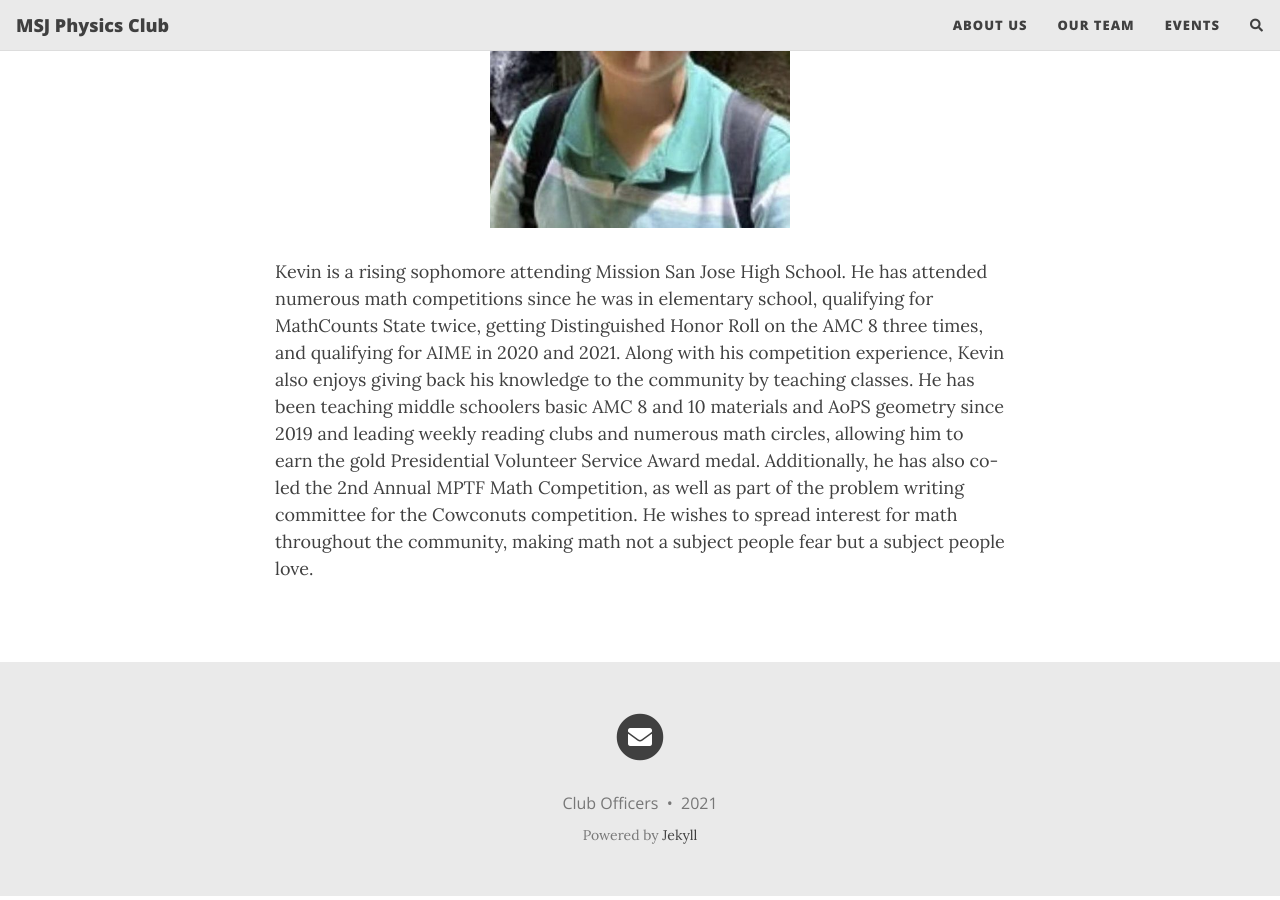
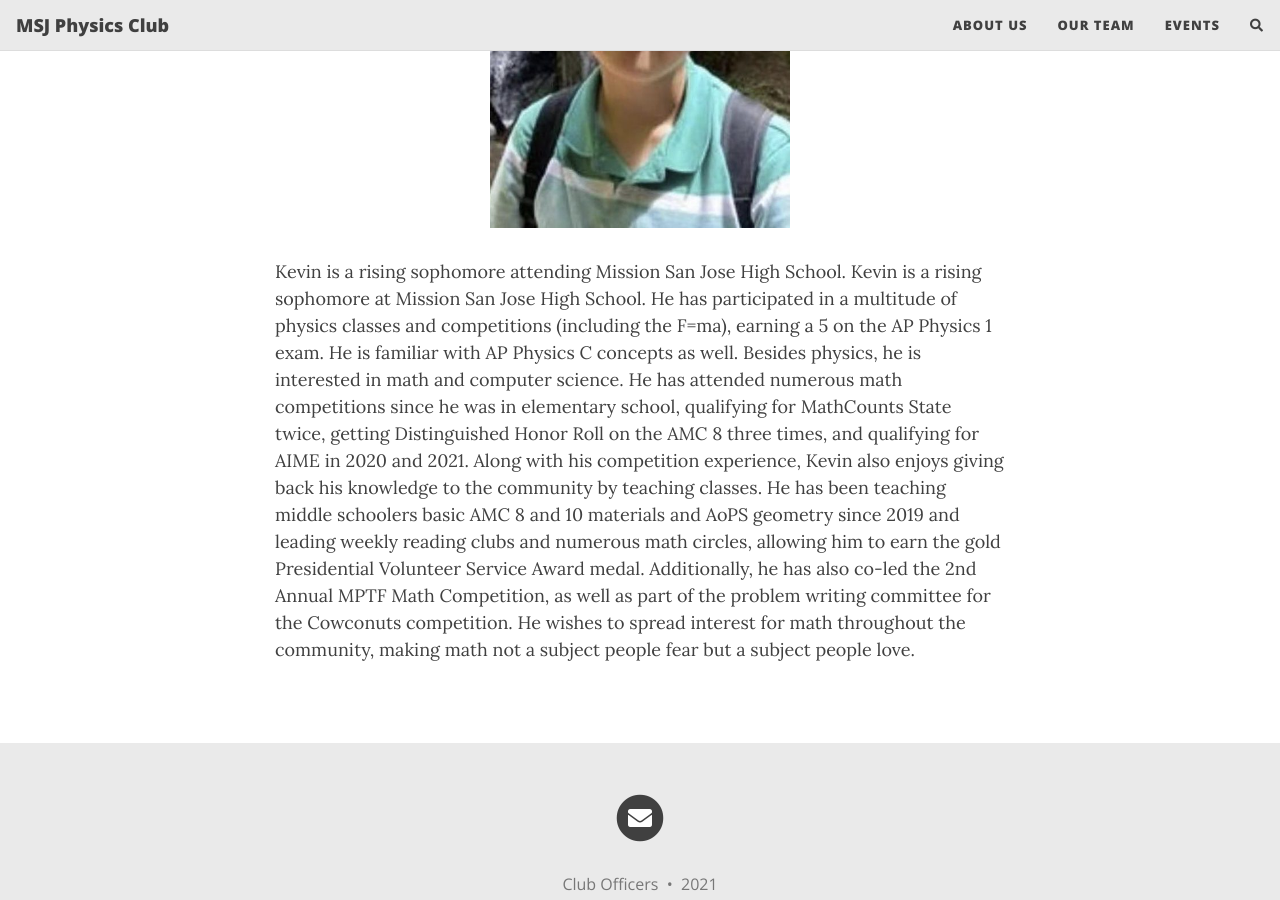
Before and after one commit to MSJPhysicsClub/MSJPhysicsClub.github.io, a Jekyll site: the page built from ourteam.md, in a window 1280 px wide and 900 px high, scrolled down 2262 px. Built offline with Jekyll 4.4.1, drawn with Linux system fonts in a browser that asks for light colours; nearby versions of some CDN libraries; comment, search, counter and statistics services are not loaded.

Commit message:
Update ourteam.md

```diff
--- a/ourteam.md
+++ b/ourteam.md
@@ -25,16 +25,4 @@
 
 <img src="/assets/img/kevin-jiang.jpeg" class="center" width="300"/>
 
-Kevin is a rising sophomore attending Mission San Jose High School. He has
-attended numerous math competitions since he was in elementary school,
-qualifying for MathCounts State twice, getting Distinguished Honor Roll
-on the AMC 8 three times, and qualifying for AIME in 2020 and 2021. Along
-with his competition experience, Kevin also enjoys giving back his knowledge
-to the community by teaching classes. He has been teaching middle schoolers
-basic AMC 8 and 10 materials and AoPS geometry since 2019 and leading weekly
-reading clubs and numerous math circles, allowing him to earn the gold
-Presidential Volunteer Service Award medal. Additionally, he has also
-co-led the 2nd Annual MPTF Math Competition, as well as part of the
-problem writing committee for the Cowconuts competition. He wishes to spread
-interest for math throughout the community, making math not a subject people
-fear but a subject people love.
+Kevin is a rising sophomore attending Mission San Jose High School. Kevin is a rising sophomore at Mission San Jose High School. He has participated in a multitude of physics classes and competitions (including the F=ma), earning a 5 on the AP Physics 1 exam. He is familiar with AP Physics C concepts as well. Besides physics, he is interested in math and computer science. He has attended numerous math competitions since he was in elementary school, qualifying for MathCounts State twice, getting Distinguished Honor Roll on the AMC 8 three times, and qualifying for AIME in 2020 and 2021. Along with his competition experience, Kevin also enjoys giving back his knowledge to the community by teaching classes. He has been teaching middle schoolers basic AMC 8 and 10 materials and AoPS geometry since 2019 and leading weekly reading clubs and numerous math circles, allowing him to earn the gold Presidential Volunteer Service Award medal. Additionally, he has also co-led the 2nd Annual MPTF Math Competition, as well as part of the problem writing committee for the Cowconuts competition. He wishes to spread interest for math throughout the community, making math not a subject people fear but a subject people love.
```
